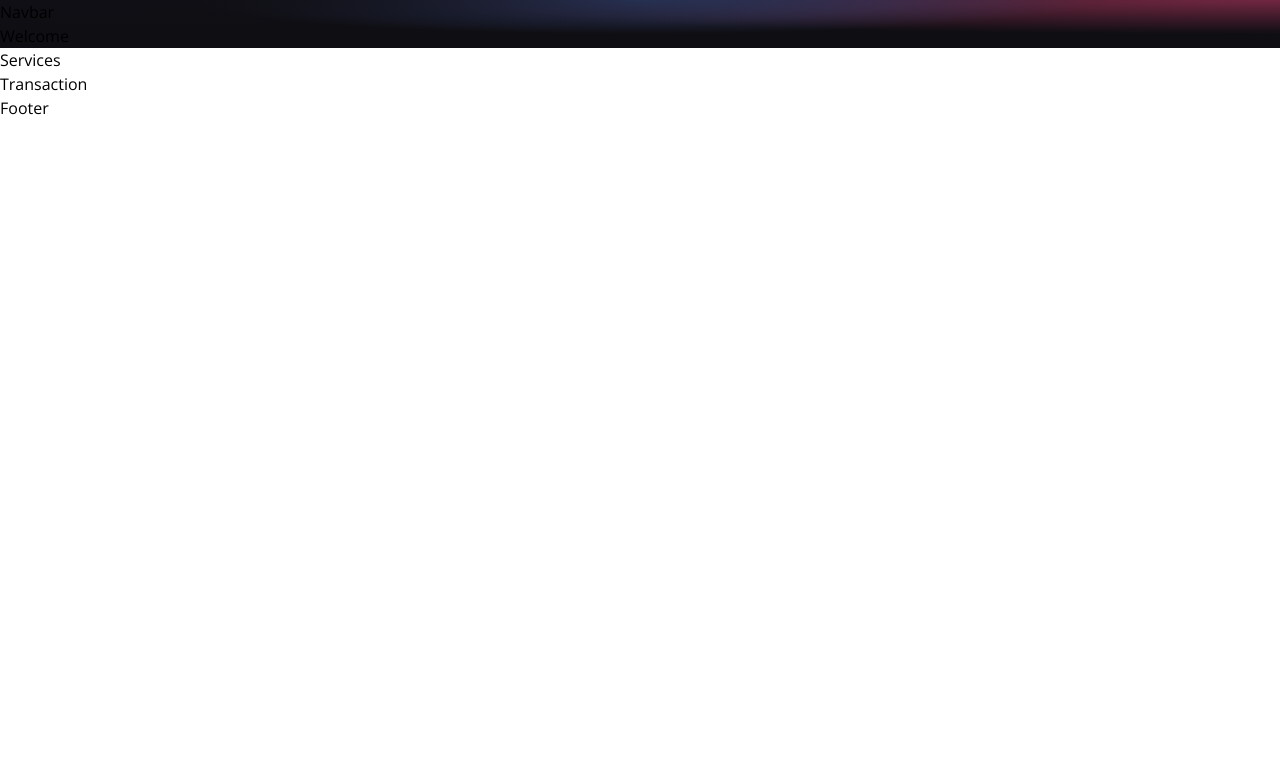
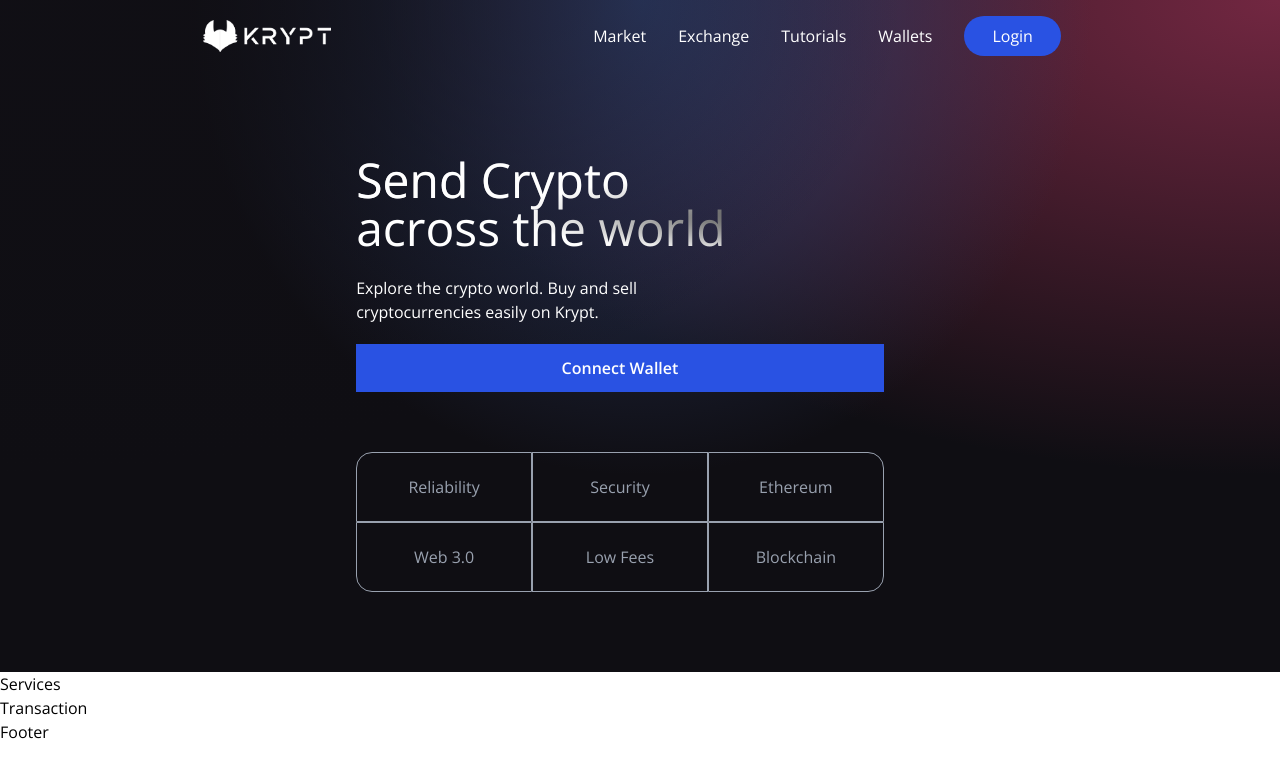
Before and after one commit to Shaarvy/Krypt, a React (Vite) app in the folder client/: page / in a window 1280 px wide. Shown: the top 778 px of the page. Built offline with nearby package versions, Linux system fonts and the light colour scheme.

Commit message:
Completed Navbar

```diff
--- a/client/src/components/Navbar.jsx
+++ b/client/src/components/Navbar.jsx
@@ -1,15 +1,51 @@
 import {HiMenuAlt4} from 'react-icons/hi';
-import {AiOutlineClone} from 'react-icons/ai';
+import {AiOutlineClose} from 'react-icons/ai';
 import logo from "../../images/logo.png";
+import {useState} from 'react';
+
+const NavbarItem = ({title, classProps}) => {
+    return (
+        <li className={`mx-4 cursor-pointer ${classProps}`}>
+            {title}
+        </li>
+    );
+}
 
 const Navbar = () => {
+    const [toggleMenu, setToggleMenu] = useState(false);
     return (
-        // <nav className="w-full flex md:justify-center justify-between items-center p-4">
-        //     <div className="md:flex-[0.5] flex-initial justify-center items-center">
-        //         <img src = {logo} alt="logo" className="w-32 cursor-ponter"/>
-        //     </div>
-        // </nav>
-        <h1>Navbar</h1>
+        <nav className="w-full flex md:justify-center justify-between items-center p-4">
+            <div className="md:flex-[0.5] flex-initial justify-center items-center">
+                <img src = {logo} alt="logo" className="w-32 cursor-ponter"/>
+            </div>
+            <ul className="text-white md:flex hidden list-none flex-row justify-between items-center flex-initial">
+                {["Market", "Exchange", "Tutorials", "Wallets"].map((item, index) => (
+                    <NavbarItem key={item + index} title = {item} />
+                ))}
+                <li className="bg-[#2952e3] py-2 px-7 mx-4 rounded-full cursor-pointer hover:bg-[#2546bd]">
+                    Login
+                </li>
+            </ul>
+            <div className="flex relative">
+                {toggleMenu
+                    ? <AiOutlineClose fontSize={28} className="text-white md:hidden cursor-pointer" onClick = {() => setToggleMenu(false)} />
+                    : <HiMenuAlt4 fontSize={28} className="text-white md:hidden cursor-pointer" onClick = {() => setToggleMenu(true)} />
+                }
+                {toggleMenu && (
+                    <ul
+                        className="z-10 fixed top-0 -right-2 p-3 w-[70vw] h-screen shadow-2xl md:hidden list-none
+                        flex flex-col justify-start items-end rounded-md blue-glassmorphism text-white animate-slide-in"
+                    >
+                        <li className="text-xl w-full my-2">
+                            <AiOutlineClose onClick={() => setToggleMenu(false)} />
+                        </li>
+                        {["Market", "Exchange", "Tutorials", "Wallets"].map((item, index) => (
+                            <NavbarItem key={item + index} title = {item} classProps="my-2 text-lg" />
+                        ))}
+                    </ul>
+                )}
+            </div>
+        </nav>
     );
 }
 
--- a/client/src/components/Welcome.jsx
+++ b/client/src/components/Welcome.jsx
@@ -1,6 +1,58 @@
+import { AiFillPlayCircle } from "react-icons/ai";
+import { SiEthereum } from 'react-icons/si';
+import { BsInfoCircle } from 'react-icons/bs';
+import { Loader } from "./";
+
+const commonStyles = "min-h-[70px] sm:px-0 px-2 sm:min-w-[120px] flex justify-center items-center border-[0.5px] border-gray-400 text-gray-400";
+
 const Welcome = () => {
+    const connetWallet = () => {
+
+    }
+
     return (
-        <h1>Welcome</h1>
+        <div className="flex w-full justify-center items-center">
+            <div className="flex md:flex-row flex-col items-start justify-between md:p-20 py-12 px-4">
+                <div className="flex flex-1 justify-start flex-col md:mr-10">
+                    <h1 className="text-3xl sm:text-5xl text-white text-gradient py-1">
+                        Send Crypto <br /> across the world
+                    </h1>
+                    <p className="text-left mt-5 text-white font-white md:w-9/12 w-11/12 text-base">
+                        Explore the crypto world. Buy and sell cryptocurrencies easily on Krypt.
+                    </p>
+                    <button
+                        type="button"
+                        onClick={connetWallet}
+                        className="flex flex-row justify-center items-center my-5 bg-[#2952e3] p-3 rounded-4 cursor-pointer hover:bg-[#2546bd]"
+                    >
+                        <p className="text-white text-base font-semibold">Connect Wallet</p>
+
+                    </button>
+                    <div className="grid sm:grid-cols-3 grip-cols-2 w-full mt-10">
+                        <div className={`rounded-tl-2xl ${commonStyles}`}>
+                            Reliability
+                        </div>
+                        <div className={commonStyles}>
+                            Security
+                        </div>
+                        <div className={`rounded-tr-2xl ${commonStyles}`}>
+                            Ethereum
+                        </div>
+                        <div className={`rounded-bl-2xl ${commonStyles}`}>
+                            Web 3.0
+                        </div>
+                        <div className={commonStyles}>
+                            Low Fees
+                        </div>
+                        <div className={`rounded-br-2xl ${commonStyles}`}>
+                            Blockchain
+                        </div>
+                    </div>
+                </div>
+
+
+            </div>
+        </div>
     );
 }
 
```
